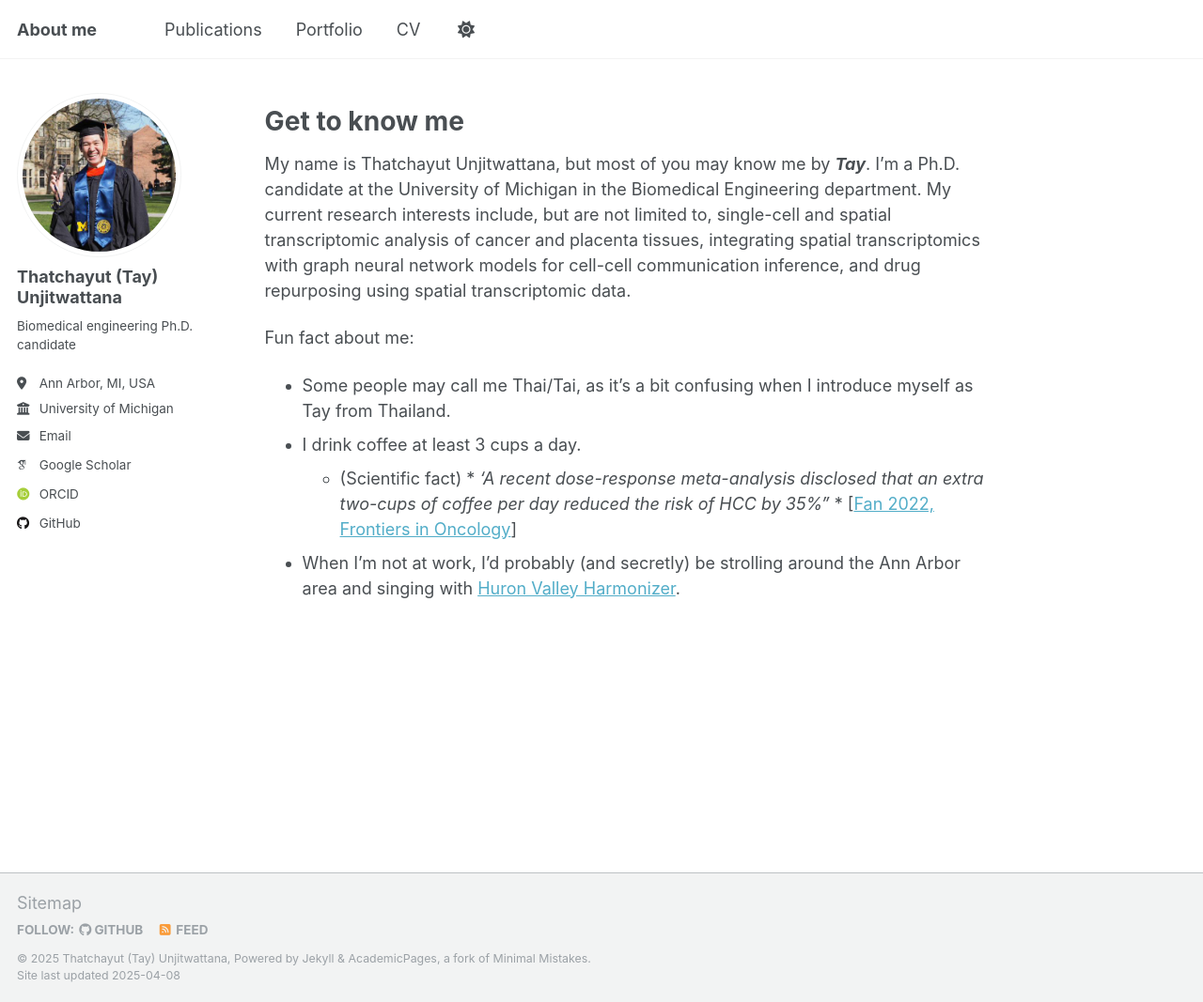
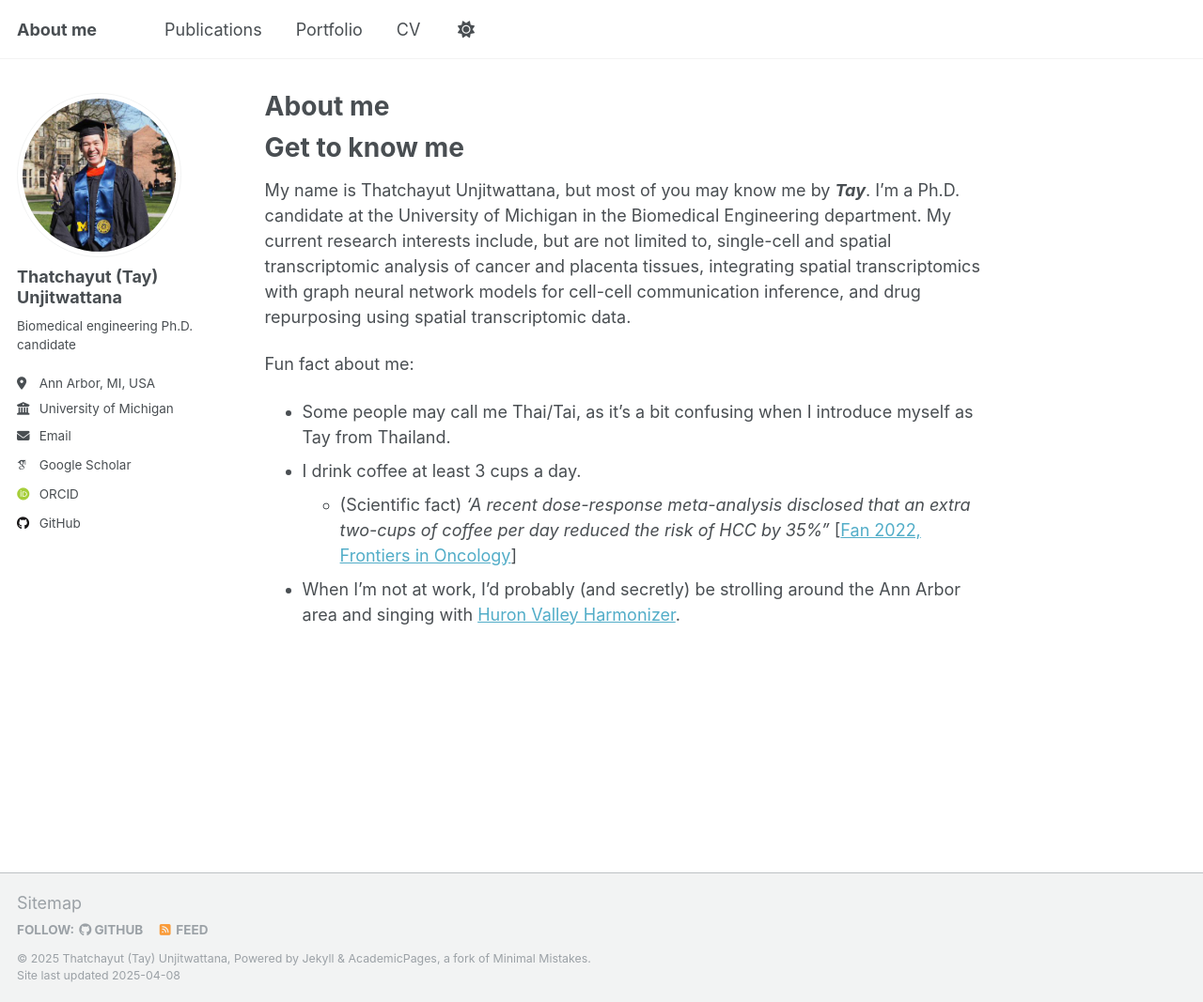
Before and after one commit to thatchayut/thatchayut.github.io, a Jekyll site: the page built from _pages/about.md, in a window 1280 px wide and 1067 px high. Shown: the whole window at 94% size. Built offline with Jekyll 4.4.1, drawn with Linux system fonts in a browser that asks for light colours; some web fonts are replaced.

Commit message:
Update about.md

```diff
--- a/_pages/about.md
+++ b/_pages/about.md
@@ -1,6 +1,6 @@
 ---
 permalink: /
-title: ""
+title: "About me"
 author_profile: true
 redirect_from:
   - /about/
@@ -14,5 +14,5 @@ My name is Thatchayut Unjitwattana, but most of you may know me by ***Tay***. I'
 Fun fact about me:
 * Some people may call me Thai/Tai, as it's a bit confusing when I introduce myself as Tay from Thailand.
 * I drink coffee at least 3 cups a day.
-  * (Scientific fact) * *'A recent dose-response meta-analysis disclosed that an extra two-cups of coffee per day reduced the risk of HCC by 35%"* * [[Fan 2022, Frontiers in Oncology](https://pmc.ncbi.nlm.nih.gov/articles/PMC9623052/)]
+  * (Scientific fact) *'A recent dose-response meta-analysis disclosed that an extra two-cups of coffee per day reduced the risk of HCC by 35%"* [[Fan 2022, Frontiers in Oncology](https://pmc.ncbi.nlm.nih.gov/articles/PMC9623052/)]
 * When I'm not at work, I'd probably (and secretly) be strolling around the Ann Arbor area and singing with [Huron Valley Harmonizer](https://sites.google.com/view/hvharmonizers).
```
